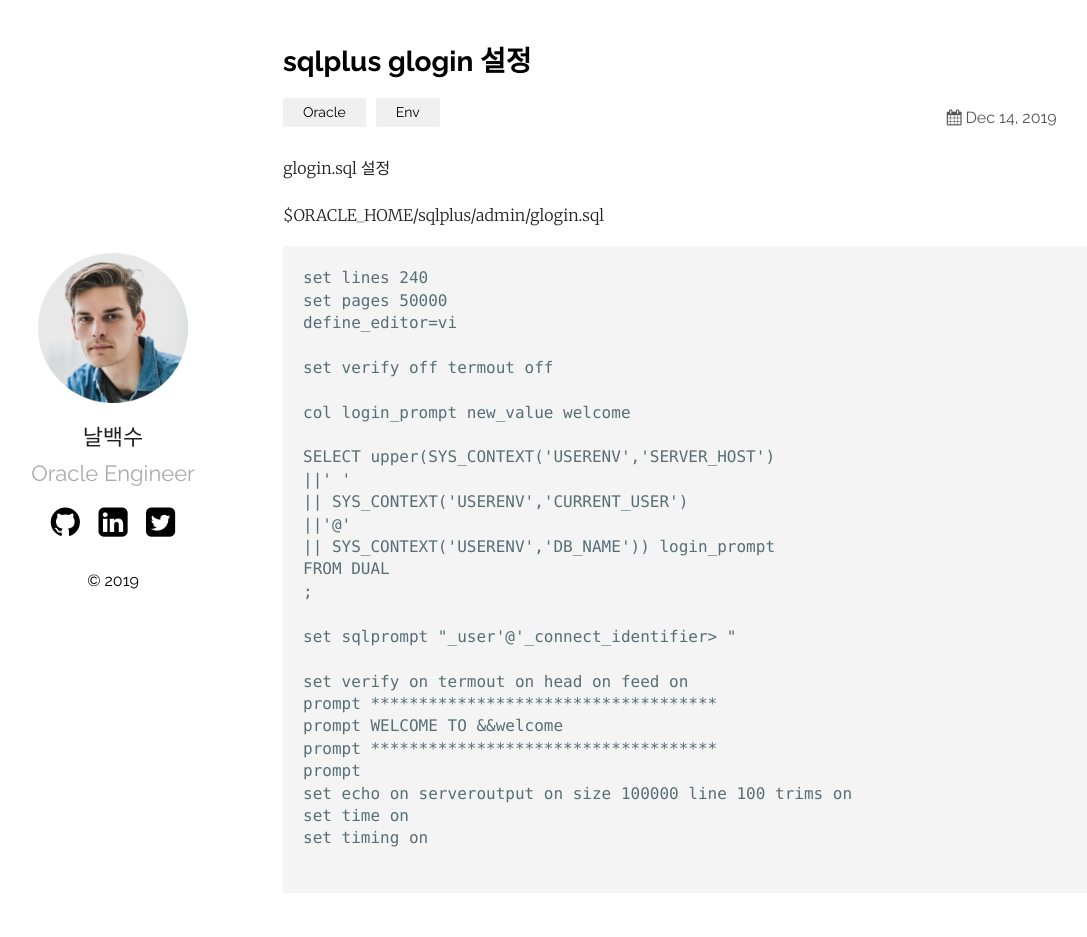
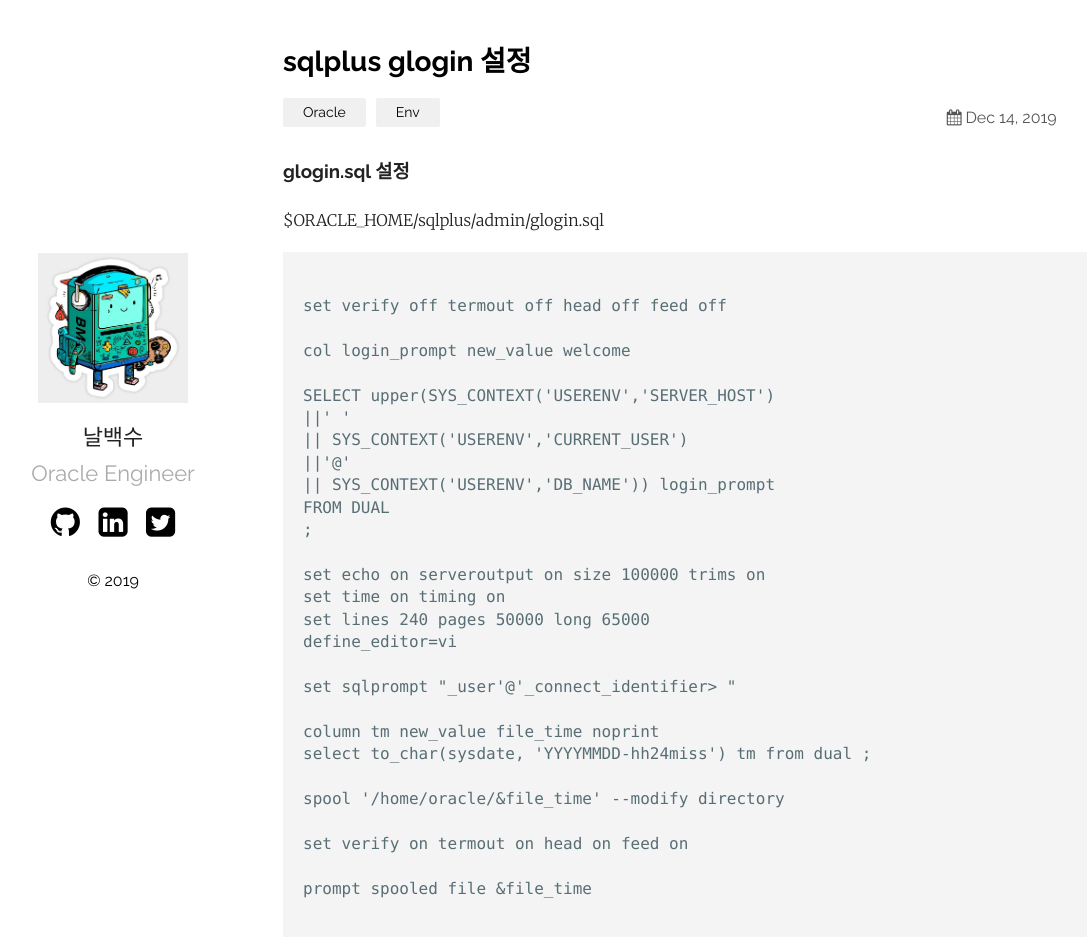
Before and after one commit to nalbaeksoo/nal.github.io, a Jekyll site: the page built from _posts/2019-12-03-glogin.sql.md, in a window 1280 px wide and 1011 px high. Shown: the top 937 px of the window, without its empty margins (72-1159 px from the left). Built offline with Jekyll 4.4.1, drawn with Linux system fonts in a browser that asks for light colours.

Commit message:
photo chagne

````diff
--- a/_posts/2019-12-03-glogin.sql.md
+++ b/_posts/2019-12-03-glogin.sql.md
@@ -5,16 +5,13 @@ date:   2019-12-14 21:03:36 +0530
 categories: Oracle Env
 ---
 
-glogin.sql 설정
+### glogin.sql 설정
 
 $ORACLE_HOME/sqlplus/admin/glogin.sql
 
 ```
-set lines 240
-set pages 50000
-define_editor=vi
 
-set verify off termout off
+set verify off termout off head off feed off
 
 col login_prompt new_value welcome
 
@@ -26,15 +23,21 @@ SELECT upper(SYS_CONTEXT('USERENV','SERVER_HOST')
 FROM DUAL
 ;
 
+set echo on serveroutput on size 100000 trims on
+set time on timing on
+set lines 240 pages 50000 long 65000
+define_editor=vi
+
 set sqlprompt "_user'@'_connect_identifier> "
 
+column tm new_value file_time noprint
+select to_char(sysdate, 'YYYYMMDD-hh24miss') tm from dual ;
+
+spool '/home/oracle/&file_time' --modify directory
+
 set verify on termout on head on feed on
-prompt ************************************
-prompt WELCOME TO &&welcome
-prompt ************************************
-prompt
-set echo on serveroutput on size 100000 line 100 trims on
-set time on
-set timing on
+
+prompt spooled file &file_time
+
 
 ```
````
Also changed, not shown: assets/portfolio.png.
